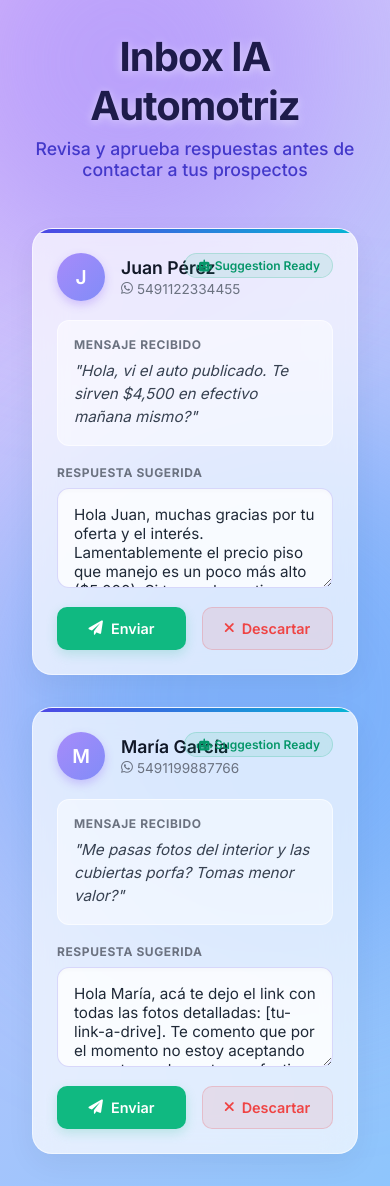
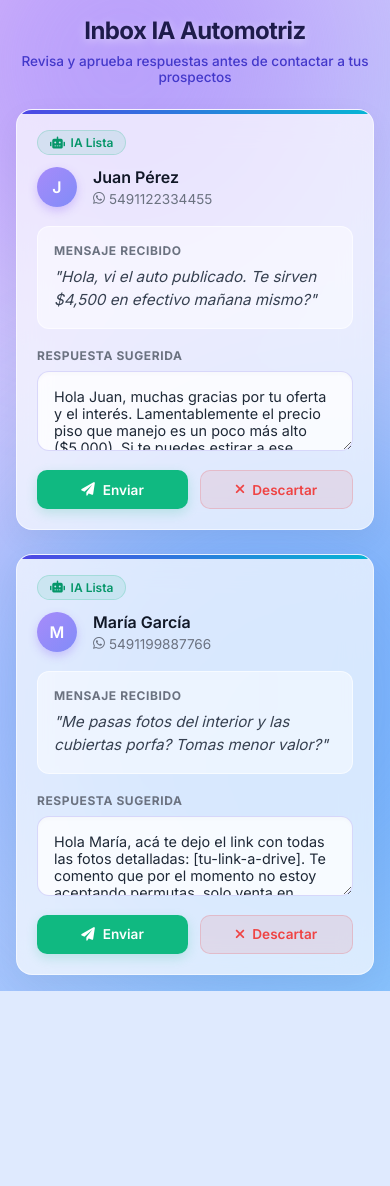
Before and after one commit to nicop-exe/AutomatizacionWSP, a FastAPI app: page /dashboard in a window 390 px wide. After the commit the page ends 991 px from the top, so only its background shows below. Run offline with FastAPI, Linux system fonts and the light colour scheme.

Commit message:
Fix mobile layout: badge overlap, responsive grid, smaller text

```diff
--- a/templates/dashboard.html
+++ b/templates/dashboard.html
@@ -32,7 +32,8 @@
             background: linear-gradient(135deg, #e0c3fc 0%, #8ec5fc 100%);
             min-height: 100vh;
             color: var(--text-main);
-            padding: 2rem;
+            padding: 1.5rem;
+            padding-top: env(safe-area-inset-top, 1.5rem);
             display: flex;
             flex-direction: column;
             align-items: center;
@@ -82,7 +83,7 @@
         }
 
         h1 {
-            font-size: 2.5rem;
+            font-size: clamp(1.5rem, 6vw, 2.5rem);
             font-weight: 700;
             color: #1e1b4b;
             letter-spacing: -0.025em;
@@ -92,7 +93,7 @@
 
         header p {
             color: #4338ca;
-            font-size: 1.1rem;
+            font-size: clamp(0.85rem, 3vw, 1.1rem);
             font-weight: 500;
         }
 
@@ -100,8 +101,15 @@
             width: 100%;
             max-width: 1000px;
             display: grid;
-            gap: 2rem;
-            grid-template-columns: repeat(auto-fill, minmax(350px, 1fr));
+            gap: 1.5rem;
+            grid-template-columns: 1fr;
+        }
+
+        @media (min-width: 768px) {
+            .container {
+                grid-template-columns: repeat(auto-fill, minmax(380px, 1fr));
+                gap: 2rem;
+            }
         }
 
         /* Glassmorphism Card */
@@ -172,9 +180,10 @@
         }
 
         .badge {
-            position: absolute;
-            top: 1.5rem;
-            right: 1.5rem;
+            display: inline-flex;
+            align-items: center;
+            gap: 0.35rem;
+            align-self: flex-start;
             background: rgba(16, 185, 129, 0.1);
             color: #059669;
             padding: 0.25rem 0.75rem;
@@ -182,6 +191,7 @@
             font-size: 0.75rem;
             font-weight: 600;
             border: 1px solid rgba(16, 185, 129, 0.2);
+            margin-bottom: 0.75rem;
         }
 
         .message-section {
@@ -330,9 +340,42 @@
             }
         }
 
-        @media (max-width: 600px) {
-            .container {
-                grid-template-columns: 1fr;
+        @media (max-width: 480px) {
+            body {
+                padding: 1rem;
+            }
+
+            header {
+                margin-bottom: 1.5rem;
+            }
+
+            .card {
+                padding: 1.25rem;
+                border-radius: 16px;
+            }
+
+            .avatar {
+                width: 40px;
+                height: 40px;
+                font-size: 1rem;
+            }
+
+            .contact-info h3 {
+                font-size: 1rem;
+            }
+
+            .reply-editor {
+                min-height: 80px;
+                font-size: 0.9rem;
+            }
+
+            .actions {
+                gap: 0.75rem;
+            }
+
+            button {
+                padding: 0.65rem;
+                font-size: 0.85rem;
             }
         }
     </style>
@@ -351,7 +394,7 @@
         {% if pending_responses %}
         {% for resp in pending_responses %}
         <div class="card" id="card-{{ resp.id }}">
-            <div class="badge"><i class="fas fa-robot"></i> Suggestion Ready</div>
+            <div class="badge"><i class="fas fa-robot"></i> IA Lista</div>
 
             <div class="card-header">
                 <div class="avatar">
```
